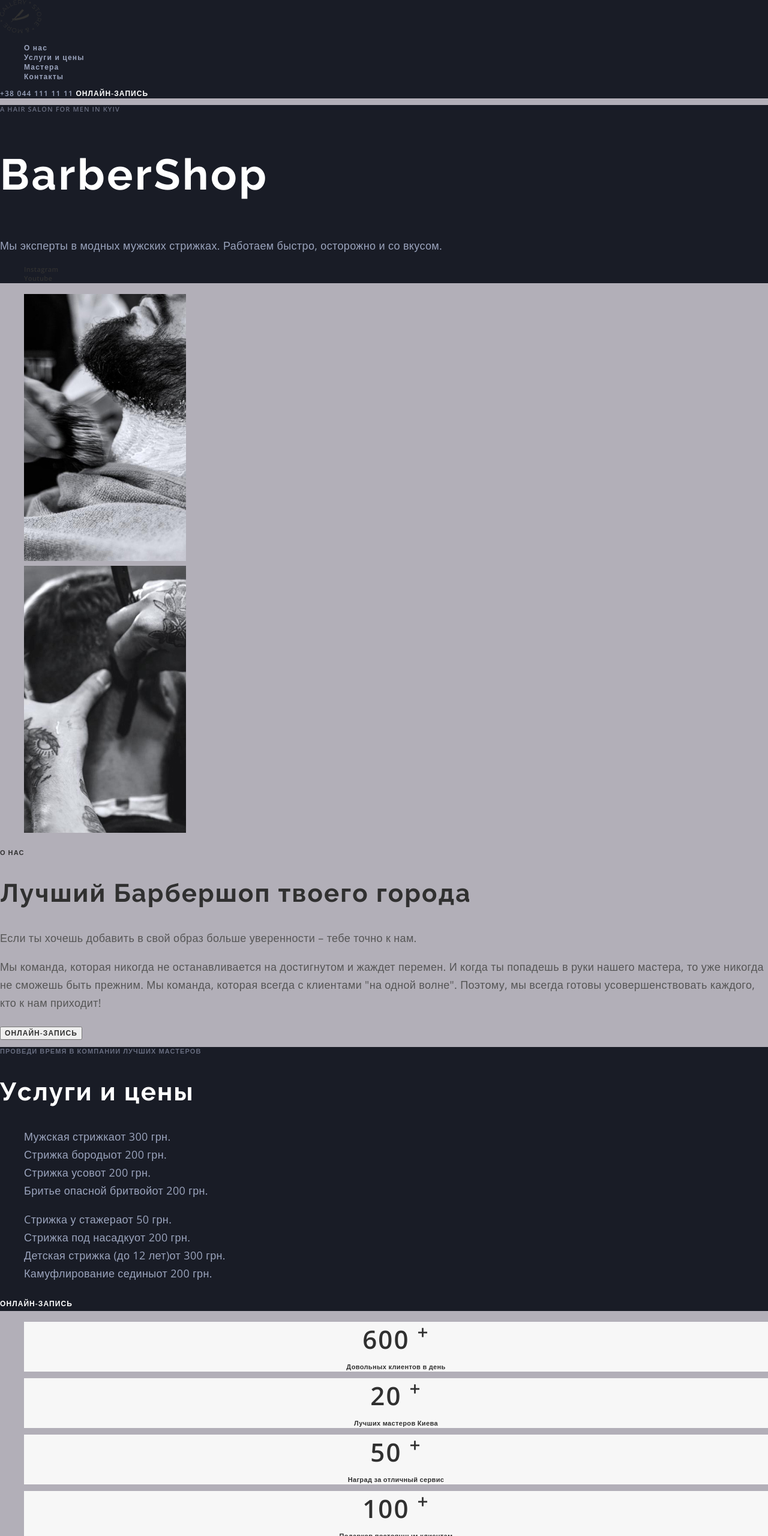
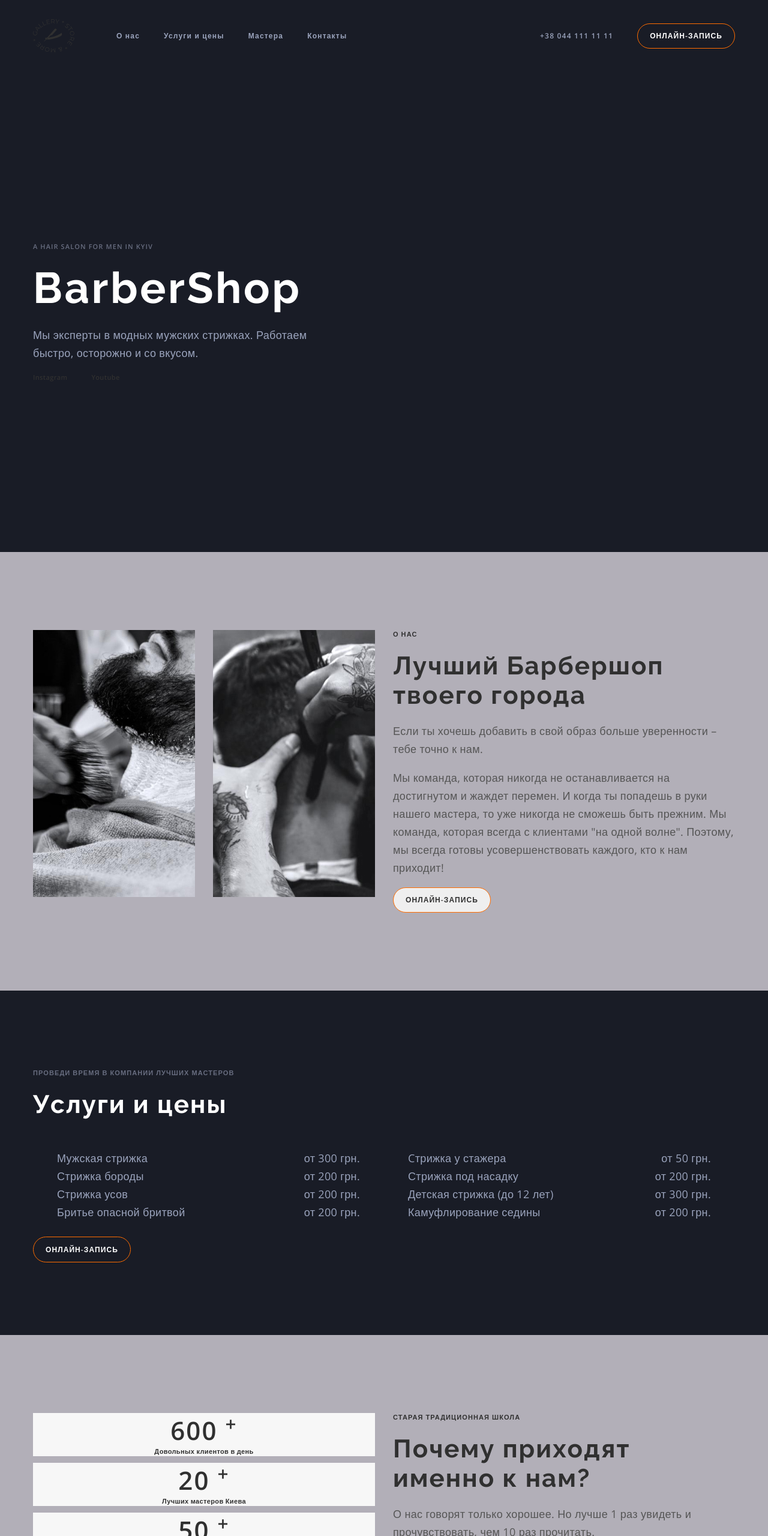
Before and after one commit to miracle-alt/Barbershop-1, a plain HTML site: page index.html in a window 1280 px wide. Shown: the top 2560 px of the page at 60% size. Drawn offline with nearby package versions, Linux system fonts and the light colour scheme.

Commit message:
Стилизирует блоки

```diff
--- a/css/style.css
+++ b/css/style.css
@@ -1,3 +1,5 @@
+@font-face {
+}
 :root {
   --main-text-color: #555555;
   --dark-bg-text-color: #9ba4bd;
@@ -6,6 +8,15 @@
   --dark-bg-color: #191c26;
   --second-bg-color: #f7f7f7;
   --title-font: 'Raleway', sans-serif;
+  --grid-item: 2;
+}
+html {
+  box-sizing: border-box;
+}
+*,
+*::after,
+*::before {
+  box-sizing: inherit;
 }
 body {
   background: rgb(178, 175, 184);
@@ -15,6 +26,21 @@ body {
   letter-spacing: 0.02em;
   color: var(--main-text-color);
 }
+h1,
+h2,
+h3,
+h4,
+h5,
+h6,
+p {
+  margin-top: 0;
+}
+img {
+  display: block;
+  max-width: 100%;
+  height: auto;
+}
+
 /* Отменить курсив */
 address {
   font-style: normal;
@@ -39,17 +65,62 @@ address {
 .link:focus {
   color: var(--accent-color);
 }
+.logo {
+  display: block;
+}
+
+.link.menu-link {
+}
 .list {
+  margin-top: 0;
+  margin-bottom: 0;
+  padding-left: 0;
   list-style: none;
 }
+.list.menu {
+  display: inline-flex;
+}
+.menu-item:not(:last-child) {
+  margin-right: 40px;
+}
 .button {
+  border-radius: 25px;
+  border: 1px solid var(--accent-color);
+  padding: 12px 20px;
+  min-width: 160px;
   font-weight: 600;
   font-size: 12px;
   line-height: 1.33;
   letter-spacing: 0.09em;
   text-transform: uppercase;
   color: var(--title-color);
+  cursor: pointer;
 }
+.button:hover,
+.button:focus {
+  background-color: var(--accent-color);
+  color: #fff;
+}
+/* Выравнивание кол-то фото в секции(3шт., 4шт.) */
+.grid {
+  display: flex;
+  flex-wrap: wrap;
+  margin-left: -30px;
+  margin-top: -30px;
+}
+.grid-item {
+  flex-basis: calc((100% - 30px * var(--grid-item)) / var(--grid-item));
+  margin-left: 30px;
+  margin-top: 30px;
+}
+.flexbox {
+  display: flex;
+  justify-content: space-between;
+}
+.content-box {
+  flex-basis: calc((100% - 30px) / 2);
+}
+
 /* Копирайт внизу */
 .copyright {
   font-weight: 600;
@@ -60,17 +131,31 @@ address {
 }
 /* Стили к социальным сетям: инстаграм, ютуб */
 .socials-list {
+  display: flex;
   font-weight: 600;
   font-size: 11px;
   line-height: 1.36;
   color: var(--title-color);
 }
+.socials-item:not(:last-child) {
+  margin-right: 40px;
+}
+/* div контейнер */
+.container {
+  width: 1200px;
+  padding-right: 15px;
+  padding-left: 15px;
+  margin-right: auto;
+  margin-left: auto;
+}
+
 /* Общие стили к заголовкам */
 .title {
   font-family: var(--title-font);
   font-weight: 700;
   letter-spacing: 0.05em;
   color: var(--title-color);
+  margin-bottom: 20px;
 }
 /* Лейбл для заголовков */
 .title-label {
@@ -80,6 +165,7 @@ address {
   letter-spacing: 0.1em;
   text-transform: uppercase;
   color: var(--title-color);
+  margin-bottom: 20px;
 }
 /* h1 */
 .page-title {
@@ -91,16 +177,45 @@ address {
   font-size: 42px;
   line-height: 1.167;
 }
-
+.section {
+  padding-top: 130px;
+  padding-bottom: 130px;
+}
 /* header */
 .header {
+  padding-top: 32px;
+  padding-bottom: 32px;
   font-weight: 600;
   font-size: 12px;
   line-height: 1.33;
   letter-spacing: 0.1em;
   color: #fff;
 }
-
+.header .container {
+  display: flex;
+  justify-content: flex-end;
+  align-items: center;
+}
+.header .logo {
+  margin-right: 70px;
+}
+.header .button {
+  margin-left: 40px;
+}
+.navigation {
+  display: flex;
+  align-items: center;
+  margin-right: auto;
+}
+.hero {
+  display: flex;
+  align-items: center;
+  min-height: 100vh;
+}
+.hero-content {
+  /*width: calc(100% / 12 * 5); или */
+  max-width: 500px;
+}
 /* в 3 секции temnui fon */
 .dark-bg {
   background-color: var(--dark-bg-color);
@@ -113,9 +228,19 @@ address {
 .dark-bg .title-label {
   --title-color: rgb(157, 164, 189, 0.6);
 }
-
+.price-wrap {
+  display: flex;
+}
+.price-list {
+  flex-basis: 50%;
+  padding: 30px 40px;
+}
+.price-item {
+  display: flex;
+  justify-content: space-between;
+}
 /* в 4 секции */
-.benefits .benefits-list .benefits-item {
+.benefits-item {
   font-weight: 600;
   font-size: 11px;
   line-height: 1.36;
@@ -123,6 +248,7 @@ address {
   color: var(--title-color);
   background-color: var(--second-bg-color);
 }
+
 .benefits-number {
   font-weight: 700;
   font-size: 42px;
@@ -135,6 +261,7 @@ address {
   background-color: var(--second-bg-color);
 }
 .team-item {
+  --grid-item: 3;
   text-align: center;
 }
 /* h3 */
@@ -149,6 +276,9 @@ address {
   color: var(--accent-color);
 }
 
+.gallery-item {
+  --grid-item: 4;
+}
 /* в 6 секции */
 .title-label {
 }
--- a/index.html
+++ b/index.html
@@ -14,35 +14,45 @@
 <body>
 
     <header class="header dark-bg">
-        <a href=""><img src="./images/logo.svg" width="69" height="56" alt="логотип барбершоп"></a>
-        <nav>
-        <ul class="list" >
-            <li><a class ="link" href="">О нас</a></li>
-            <li><a class ="link" href="">Услуги и цены</a></li>
-            <li><a class ="link" href="">Мастера</a></li>
-            <li><a class ="link" href="">Контакты</a></li>
+        <div class="container">
+            <nav class="navigation">
+            <a class ="logo" href=""><img src="./images/logo.svg" width="69" height="56" alt="логотип барбершоп"></a>
+            <ul class="list menu" >
+                <li class="menu-item"><a class ="link menu-link" href="">О нас</a></li>
+                <li class="menu-item"><a class ="link menu-link" href="">Услуги и цены</a></li>
+                <li class="menu-item"><a class ="link menu-link" href="">Мастера</a></li>
+                <li class="menu-item"><a class ="link menu-link" href="">Контакты</a></li>
             </ul>
             </nav>
             <a class ="link" href="tel:+380441111111">+38 044 111 11 11</a>
             <a class ="link button" href="">ОНЛАЙН-ЗАПИСЬ</a>
+        </div>
     </header>
-    <section class="dark-bg">
+
+
+    <main>
+        <section class="hero dark-bg">
+            <div class="container">
+                <div class="hero-content">
                     <p class="title-label" lang="en">A hair salon for men in Kyiv</p>
                     <h1 lang="en" class="title page-title">BarberShop</h1>
                     <p>Мы эксперты в модных мужских стрижках.
                             Работаем быстро, осторожно и со вкусом.</p>
-        <ul class="list socials-list" >
-            <li><a class="link" href="" target="_blank" rel="noopener noreferrer">Instagram</a></li>
-            <li><a class="link" href="" target="_blank" rel="noopener noreferrer">Youtube</a></li>
+                </div>
+                <ul class="list socials-list">
+                    <li class="socials-item"><a class="link" href="" target="_blank" rel="noopener noreferrer">Instagram</a></li>
+                    <li class="socials-item"><a class="link" href="" target="_blank" rel="noopener noreferrer">Youtube</a></li>
                 </ul>
+            </div>
         </section>
-    <main>
-        <section>
-            <ul class="list" >
-                <li><img src="./images/img-1.jpg" width="270" height="445" alt="Барбер за работой"></li>
-                <li><img src="./images/img-2.jpg" width="270" height="445" alt="Стильная стрижка 2021"></li>
+
+        <section class="section about">
+            <div class="container flexbox">
+                <ul class="list flexbox content-box">
+                    <li class="content-box"><img src="./images/img-1.jpg" width="270" height="445" alt="Барбер за работой"></li>
+                    <li class="content-box"><img src="./images/img-2.jpg" width="270" height="445" alt="Стильная стрижка 2021"></li>
                 </ul>
-            <div>
+                <div class="content-box">
                     <p class="title-label">О нас</p>
                     <h2 class="title section-title">Лучший Барбершоп твоего города</h2>
                     <p>Если ты хочешь добавить в свой образ больше уверенности – тебе точно к нам.</p>
@@ -52,28 +62,34 @@
                         готовы усовершенствовать каждого, кто к нам приходит!</p>
                     <button class="button" type="button">онлайн-запись</button>
                 </div>
+            </div>
         </section>
 
-        <section class="dark-bg">
+        <section class="section price dark-bg">
+            <div class="container">
                 <p class="title-label">Проведи время в компании лучших мастеров</p>
                 <h2 class="title section-title">Услуги и цены</h2>
-            <ul class="list">
-                <li><span>Мужская стрижка</span><span>от 300 грн.</span></li>
-                <li><span>Стрижка бороды</span><span>от 200 грн.</span></li>
-                <li><span>Стрижка усов</span><span>от 200 грн.</span></li>
-                <li><span>Бритье опасной бритвой</span><span>от 200 грн.</span></li>
+                <div class="price-wrap">
+                    <ul class="list price-list">
+                        <li class="price-item"><span>Мужская стрижка</span><span>от 300 грн.</span></li>
+                        <li class="price-item"><span>Стрижка бороды</span><span>от 200 грн.</span></li>
+                        <li class="price-item"><span>Стрижка усов</span><span>от 200 грн.</span></li>
+                        <li class="price-item"><span>Бритье опасной бритвой</span><span>от 200 грн.</span></li>
                     </ul>
-            <ul class="list">
-                <li><span>Cтрижка у стажера</span><span>от 50 грн.</span></li>
-                <li><span>Стрижка под насадку</span><span>от 200 грн.</span></li>
-                <li><span>Детская стрижка (до 12 лет)</span><span>от 300 грн.</span></li>
-                <li><span>Камуфлирование седины</span><span>от 200 грн.</span></li>
+                    <ul class="list price-list">
+                        <li class="price-item"><span>Cтрижка у стажера</span><span>от 50 грн.</span></li>
+                        <li class="price-item"><span>Стрижка под насадку</span><span>от 200 грн.</span></li>
+                        <li class="price-item"><span>Детская стрижка (до 12 лет)</span><span>от 300 грн.</span></li>
+                        <li class="price-item"><span>Камуфлирование седины</span><span>от 200 грн.</span></li>
                     </ul>
+                </div>
                 <a class="link button">ОНЛАЙН-ЗАПИСЬ</a>
+            </div>
         </section>
 
-        <section class="benefits">
-            <ul class="list benefits-list">
+        <section class="section benefits">
+            <div class="container flexbox">
+                <ul class="list benefits-list content-box">
                     <li class="benefits-item">
                         <span class="benefits-number">600 <sup>+</sup></span>
                         <p>Довольных клиентов в день</p>
@@ -91,51 +107,59 @@
                         <p>Подарков постоянным клиентам</p>
                     </li>
                 </ul>
-            <div>
+                <div class="content-box">
                     <p class="title-label">старая традиционная школа</p>
                     <h2 class="title section-title">Почему приходят именно к нам?</h2>
                     <p>О нас говорят только хорошее. Но лучше 1 раз увидеть и прочувствовать, чем 10 раз прочитать.</p>
                 </div>
+            </div>
         </section>
 
-        <section class="team">
+        <section class="section team">
+            <div class="container">
                 <p class="title-label">для настоящих ценителей атмосферы</p>
                 <h2 class="title section-title">Наши мастера</h2>
-            <ul class="list team-list">
-                <li class="team-item">
+                <ul class="list team-list grid">
+                    <li class="grid-item team-item">
                         <img src="./images/img1.jpg" width="370" height="346" alt="барбер Джон Смит">
                         <h3 class="team-member">John Smith</h3>
                         <p class="team-member-position">Extreme Barber</p>
                     </li>
-                <li class="team-item">
+                    <li class="grid-item team-item">
                         <img src="./images/img2.jpg" width="370" height="346" alt="барбер Микаель Доу">
                         <h3 class="team-member">Michele Doe</h3>
                         <p class="team-member-position">Extreme Barber</p>
                     </li>
-                <li class="team-item">
+                    <li class="grid-item team-item">
                         <img src="./images/img3.jpg" width="370" height="346" alt="барбер Алан Блэк">
                         <h3 class="team-member">Alan Black</h3>
                         <p class="team-member-position">Extreme Barber</p>
                     </li>
                 </ul>
+            </div>
         </section>
 
-        <section>
+        <section class="section gallery">
+            <div class="container">
                 <p class="title-label">На латинском языке “барба” означает “борода”</p>
                 <h2 class="title section-title visually-hidden">Галерея</h2>
-            <ul class="list">
-                <li><img src="./images/rectangle-25.jpg" width="270" height="360" alt=""></li>
-                <li><img src="./images/rectangle-26.jpg" width="270" height="360" alt=""></li>
-                <li><img src="./images/rectangle-27.jpg" width="270" height="360" alt=""></li>
-                <li><img src="./images/rectangle-28.jpg" width="270" height="360" alt=""></li>
+                <ul class="list grid">
+                    <li class="grid-item gallery-item"><img src="./images/rectangle-25.jpg" width="270" height="360" alt=""></li>
+                    <li class="grid-item gallery-item"><img src="./images/rectangle-26.jpg" width="270" height="360" alt=""></li>
+                    <li class="grid-item gallery-item"><img src="./images/rectangle-27.jpg" width="270" height="360" alt=""></li>
+                    <li class="grid-item gallery-item"><img src="./images/rectangle-28.jpg" width="270" height="360" alt=""></li>
                 </ul>
+            </div>
         </section>
 
+
+
         <div class="dark-bg">
-            <section>
+            <div class="container flexbox">
+                <section class="section content-box">
                     <h2 class="title section-title">Онлайн-запись</h2>
                 </section>
-            <section>
+                <section class="section content-box">
                     <h2 class="title section-title">Контакты</h2>
                     <address>
                     <ul class="list">
@@ -150,14 +174,17 @@
                     </section>
                 </section>
             </div>
+        </div>
     </main>
 
     <footer>
+        <div class="container">
             <p class="copyright">&copy; Copyright 2020</p>
             <ul class="list socials-list">
-            <li><a class="link" href="" target="_blank" rel="noopener noreferrer">Instagram</a></li>
-            <li><a class="link" href="" target="_blank" rel="noopener noreferrer">Youtube</a></li>
+                <li class="socials-item"><a class="link" href="" target="_blank" rel="noopener noreferrer">Instagram</a></li>
+                <li class="socials-item"><a class="link" href="" target="_blank" rel="noopener noreferrer">Youtube</a></li>
             </ul>
+        </div>
     </footer>
 
 </body>
```
Lines whose indentation alone changed are shown as unchanged.
